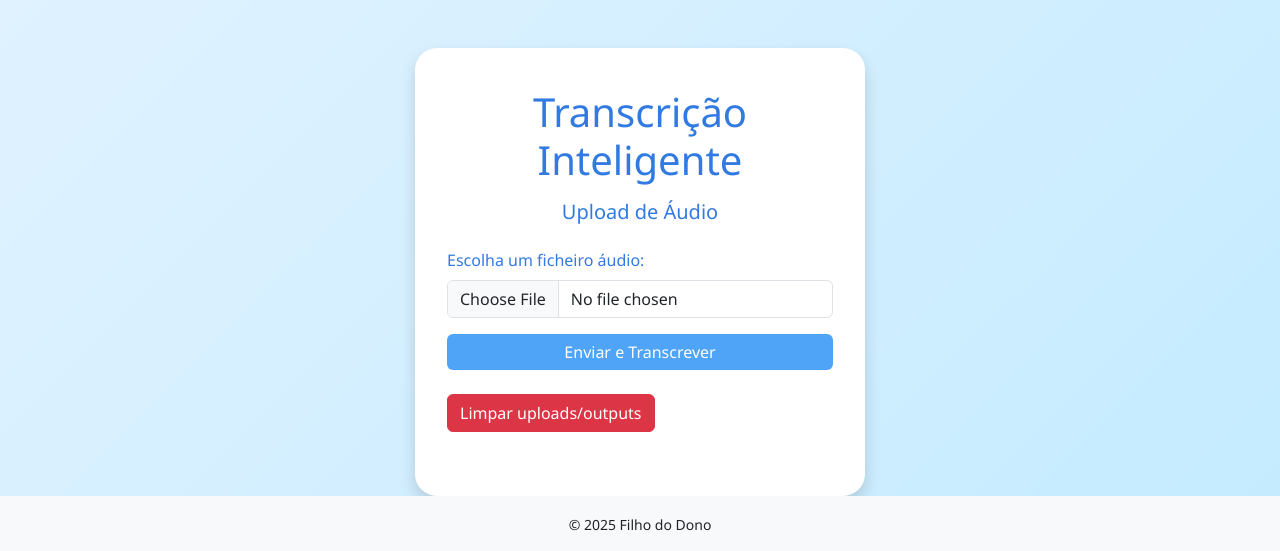
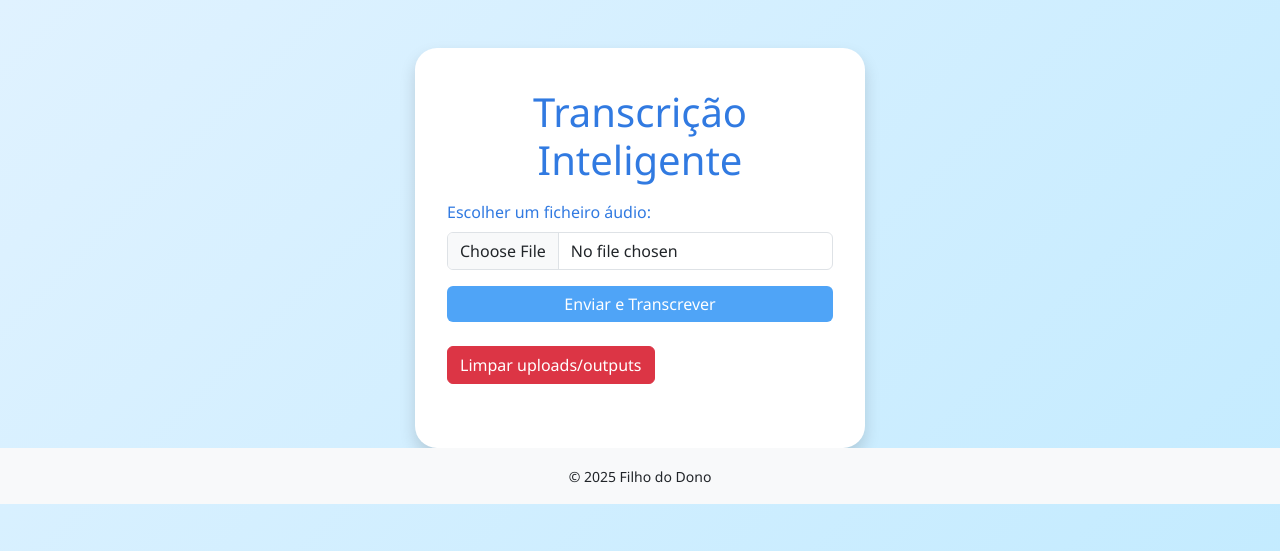
Before and after one commit to emanuelsoares97/audio-transcriber, a Flask app: page / in a window 1280 px wide. Shown: the top 551 px of the page. Run offline with Flask 3, Linux system fonts and the light colour scheme.

Commit message:
atualizado layout

```diff
--- a/app/templates/index.html
+++ b/app/templates/index.html
@@ -4,10 +4,10 @@
     <div class="container">
         <div class="centered-card mt-5 shadow">
             <h1 class="mb-3 text-center">Transcrição Inteligente</h1>
-            <h2 class="mb-4 fs-5 text-center">Upload de Áudio</h2>
+
             <form id="upload-form" enctype="multipart/form-data">
                 <div class="mb-3">
-                    <label for="audio-file" class="form-label custom-label">Escolha um ficheiro áudio:</label>
+                    <label for="audio-file" class="form-label custom-label">Escolher um ficheiro áudio:</label>
                     <input class="form-control" type="file" id="audio-file" name="audio-file" required>
                 </div>
                 <button type="submit" class="btn btn-primary w-100">Enviar e Transcrever</button>
```
Also changed, not shown: app/static/js/clean_folder.js (line endings or trailing spaces).
